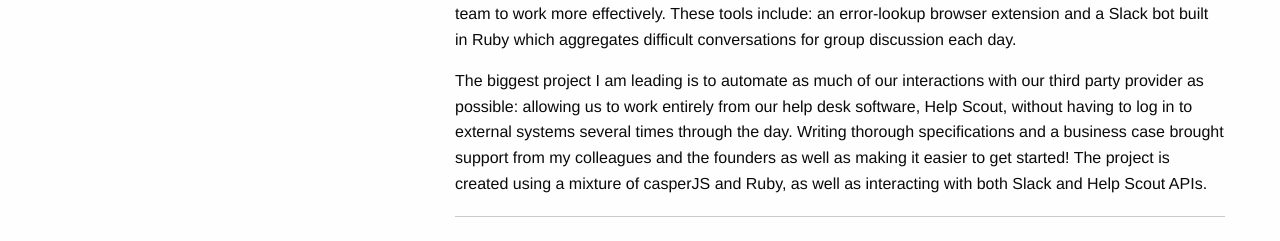
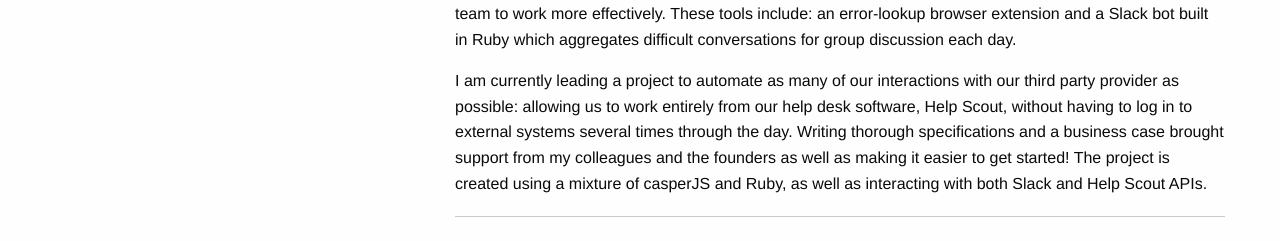
Before and after one commit to catburston/catburston.github.io, a website: page index.html in a window 1280 px wide. Shown: the part 785-1026 px from the top of the page. Drawn offline with Linux system fonts and the light colour scheme.

Commit message:
more wording changes

```diff
--- a/index.html
+++ b/index.html
@@ -99,7 +99,7 @@
           <p>Almost the complete antipodes point from my previous home in France, I moved to New Zealand with my husband at the end of 2016. I joined the customer care team for local startup PocketSmith, a personal finance and budgeting tool.</p>
           <p>In the bank feeds group, I assist customers around the world directly with any issues in setting up and monitoring their bank feeds. I also mediate with our third party provider to get questions answered and problems resolved as quickly as possible.</p>
           <p>Reliance on a third-party can be difficult and means we often cannot have an immediate answer to user's questions and issues. In order to increase our efficacy, I built several tools that make it easier for the Support team to work more effectively. These tools include: an error-lookup browser extension and a Slack bot built in Ruby which aggregates difficult conversations for group discussion each day.</p>
-          <p>The biggest project I am leading is to automate as much of our interactions with our third party provider as possible: allowing us to work entirely from our help desk software, Help Scout, without having to log in to external systems several times through the day. Writing thorough specifications and a business case brought support from my colleagues and the founders as well as making it easier to get started! The project is created using a mixture of casperJS and Ruby, as well as interacting with both Slack and Help Scout APIs.</p>
+          <p>I am currently leading a project to automate as many of our interactions with our third party provider as possible: allowing us to work entirely from our help desk software, Help Scout, without having to log in to external systems several times through the day. Writing thorough specifications and a business case brought support from my colleagues and the founders as well as making it easier to get started! The project is created using a mixture of casperJS and Ruby, as well as interacting with both Slack and Help Scout APIs.</p>
         <hr>
         </div>
 
```
